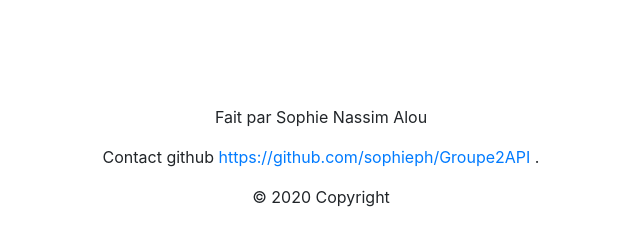
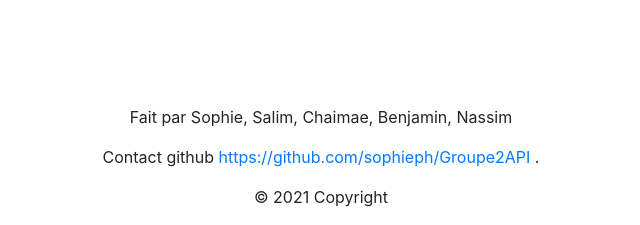
Before and after one commit to sophieph/Groupe2API, a Flask app: page /classement in a window 1280 px wide. Shown: the part 1675-1900 px from the top of the page, without its empty margins (319-959 px from the left). Run offline with Flask 2, Linux system fonts and the light colour scheme; data that the repository does not hold is empty; some libraries are stand-ins or nearby versions.

Commit message:
update readme + footer

```diff
--- a/web/templates/layout.html
+++ b/web/templates/layout.html
@@ -54,11 +54,11 @@
         <div class="row">
             <div class="col-12">
                 <footer>
-                    <p> Fait par Sophie Nassim Alou </p>
+                    <p> Fait par Sophie, Salim, Chaimae, Benjamin, Nassim </p>
                     <p>Contact github <a href="https://github.com/sophieph/Groupe2API">
                             https://github.com/sophieph/Groupe2API
                         </a>.</p>
-                    <p>© 2020 Copyright</p>
+                    <p>© 2021 Copyright</p>
                 </footer>
             </div>
         </div>
```
Also changed, not shown: README.md, image/image.png (renamed from web/static/img/couverture.png), image/raport.png (renamed from web/static/img/raport.png).
